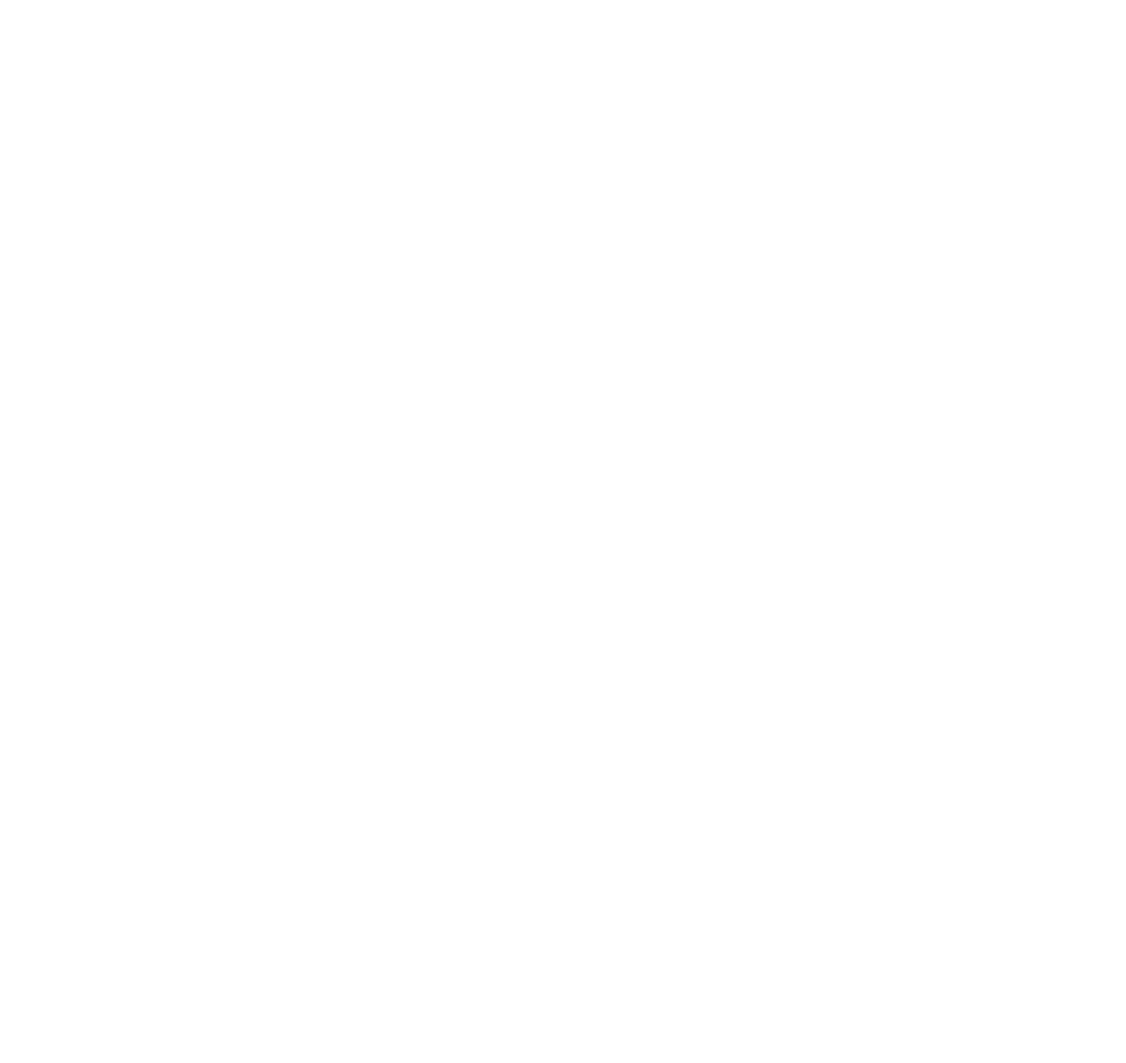
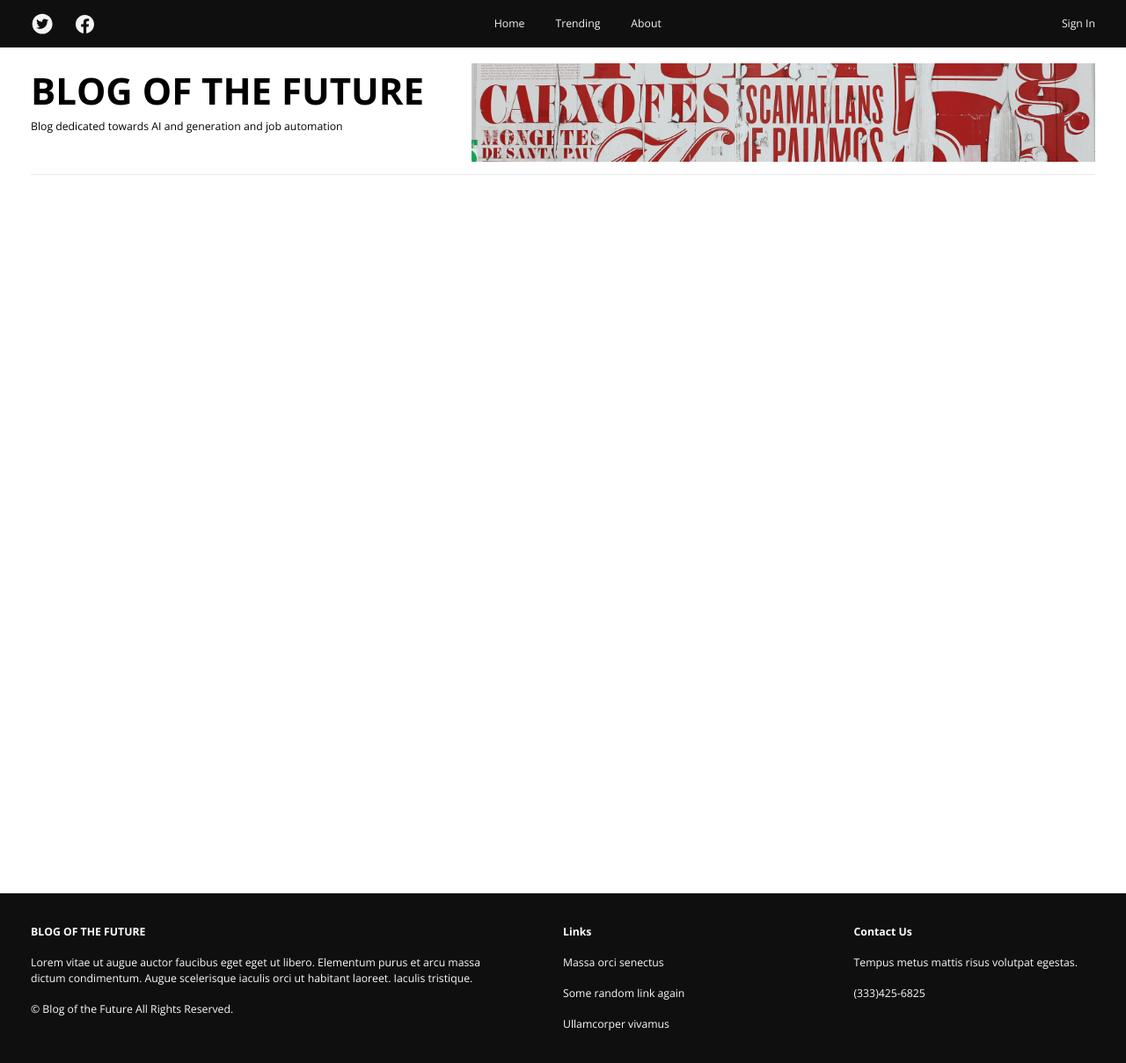
Before and after one commit to bvcr93/ChatGPT-Blog-App, a Next.js app: page / in a window 1280 px wide. Shown: the whole page at 88% size. Before the commit the page ends 800 px from the top, so only its background shows below. Built offline with nearby package versions, Linux system fonts and the light colour scheme.

Commit message:
adding navbar and footer

```diff
--- /dev/null
+++ b/app/(shared)/Footer.tsx
@@ -0,0 +1,35 @@
+import React from "react";
+
+const Footer = () => {
+  return (
+    <footer className="bg-wh-900 text-wh-50 py-10 px-10">
+      <div className="justify-between mx-auto gap-16 sm:flex">
+        {/* FIRST COLUMN */}
+        <div className="mt-16 basis-1/2 sm:mt-0">
+          <h4 className="font-bold">BLOG OF THE FUTURE</h4>
+          <p className="my-5">
+            Lorem vitae ut augue auctor faucibus eget eget ut libero. Elementum
+            purus et arcu massa dictum condimentum. Augue scelerisque iaculis
+            orci ut habitant laoreet. Iaculis tristique.
+          </p>
+          <p>© Blog of the Future All Rights Reserved.</p>
+        </div>
+        {/* SECOND COLUMN */}
+        <div className="mt-16 basis-1/4 sm:mt-0">
+          <h4 className="font-bold">Links</h4>
+          <p className="my-5">Massa orci senectus</p>
+          <p className="my-5">Some random link again</p>
+          <p>Ullamcorper vivamus</p>
+        </div>
+        {/* THIRD COLUMN */}
+        <div className="mt-16 basis-1/4 sm:mt-0">
+          <h4 className="font-bold">Contact Us</h4>
+          <p className="my-5">Tempus metus mattis risus volutpat egestas.</p>
+          <p>(333)425-6825</p>
+        </div>
+      </div>
+    </footer>
+  );
+};
+
+export default Footer;
--- /dev/null
+++ b/app/(shared)/Navbar.tsx
@@ -0,0 +1,51 @@
+import Link from "next/link";
+import Image from "next/image";
+import React from "react";
+import Ad1 from "../../public/assets/ad-1.jpeg";
+import SocialLinks from "./SocialLinks";
+
+type Props = {};
+
+const Navbar = (props: Props) => {
+  return (
+    <header className="mb-5">
+      <nav className="flex justify-between items-center w-full bg-wh-900 text-wh-10 px-10 py-4">
+        <div className="hidden sm:block ">
+            <SocialLinks/>
+        </div>
+        <div className="flex justify-between items-center gap-10">
+          <Link href="/">Home</Link>
+          <Link href="/">Trending</Link>
+          <Link href="/">About</Link>
+        </div>
+        <div>
+          <p>Sign In</p>
+        </div>
+      </nav>
+      <div className="flex justify-between gap-8 mt-5 mb-4 mx-10">
+        <div className="basis-2/3 md:mt-3">
+          <h1 className="font-bold text-3xl md:text-5xl">BLOG OF THE FUTURE</h1>
+          <p className="text-sm mt-3">
+            Blog dedicated towards AI and generation and job automation
+          </p>
+        </div>
+        <div className="basis-full relative w-auto h-32 bg-wh-500">
+          <Image
+            fill
+            alt="advert-1"
+            placeholder="blur"
+            src={Ad1}
+            sizes="(max-width: 480px) 100vw,
+                (max-width: 768px) 75vw,
+                (max-width: 1060px) 50vw,
+                33vw"
+            style={{ objectFit: "cover" }}
+          />
+        </div>
+      </div>
+      <hr className="border-1 mx-10" />
+    </header>
+  );
+};
+
+export default Navbar;
--- /dev/null
+++ b/app/(shared)/SocialLinks.tsx
@@ -0,0 +1,11 @@
+import React from "react";
+import { AiFillTwitterCircle } from "react-icons/ai";
+import { BsFacebook } from "react-icons/bs";
+export default function SocialLinks() {
+  return (
+    <div className="flex justify-between items-center gap-7 w-full ">
+      <AiFillTwitterCircle className="text-3xl" />
+      <BsFacebook className="text-2xl" />
+    </div>
+  );
+}
--- a/app/layout.tsx
+++ b/app/layout.tsx
@@ -1,3 +1,5 @@
+import Footer from './(shared)/Footer'
+import Navbar from './(shared)/Navbar'
 import './globals.css'
 import { Open_Sans } from 'next/font/google'
 
@@ -5,7 +7,7 @@
 
 export const metadata = {
   title: 'Blog AI app',
-  description: 'Generated by create next app',
+  description: 'blog app',
 }
 
 export default function RootLayout({
@@ -15,7 +17,11 @@
 }) {
   return (
     <html className={inter.className}>
-      <body>{children}</body>
+      <body>
+        <Navbar/>
+        {children}
+        <Footer/>
+        </body>
     </html>
   )
 }
--- /dev/null
+++ b/app/loading.tsx
@@ -0,0 +1,7 @@
+import React from 'react'
+
+export default function loading() {
+  return (
+    <div>loading</div>
+  )
+}
--- a/app/page.tsx
+++ b/app/page.tsx
@@ -5,7 +5,7 @@
 
 export default function Home() {
   return (
-    <main className="">
+    <main className="min-h-screen">
 
 
     </main>
--- /dev/null
+++ b/app/post/[id]/loading.tsx
@@ -0,0 +1,7 @@
+import React from 'react'
+
+export default function loading() {
+  return (
+    <div>loading</div>
+  )
+}
--- a/package.json
+++ b/package.json
@@ -19,6 +19,7 @@
     "postcss": "8.4.23",
     "react": "18.2.0",
     "react-dom": "18.2.0",
+    "react-icons": "^4.8.0",
     "tailwindcss": "3.3.1",
     "typescript": "5.0.4"
   },
```
Also changed, not shown: public/assets/ad-1.jpeg (added), 1 other file (tests, documents, lock files or other folders).
